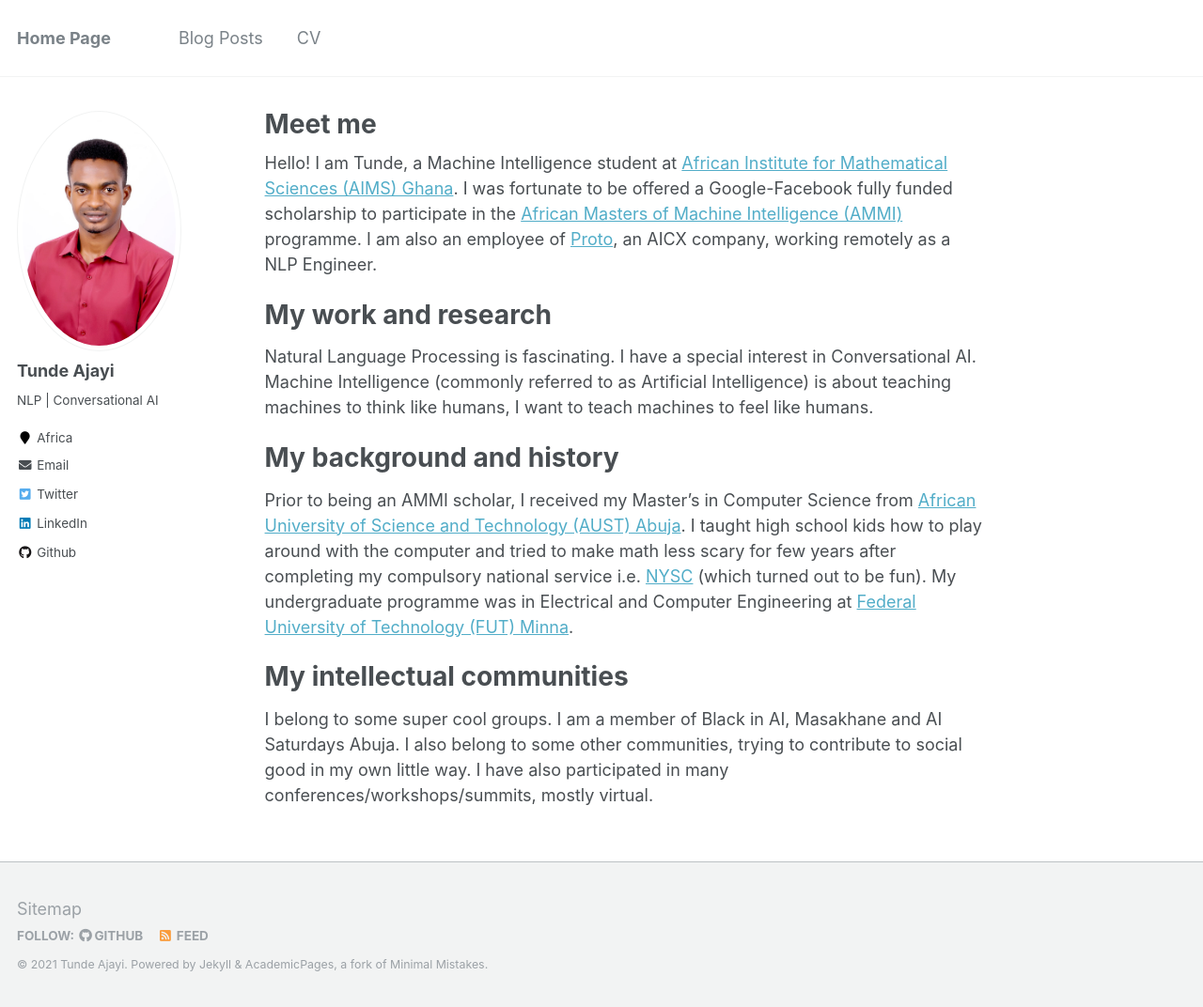
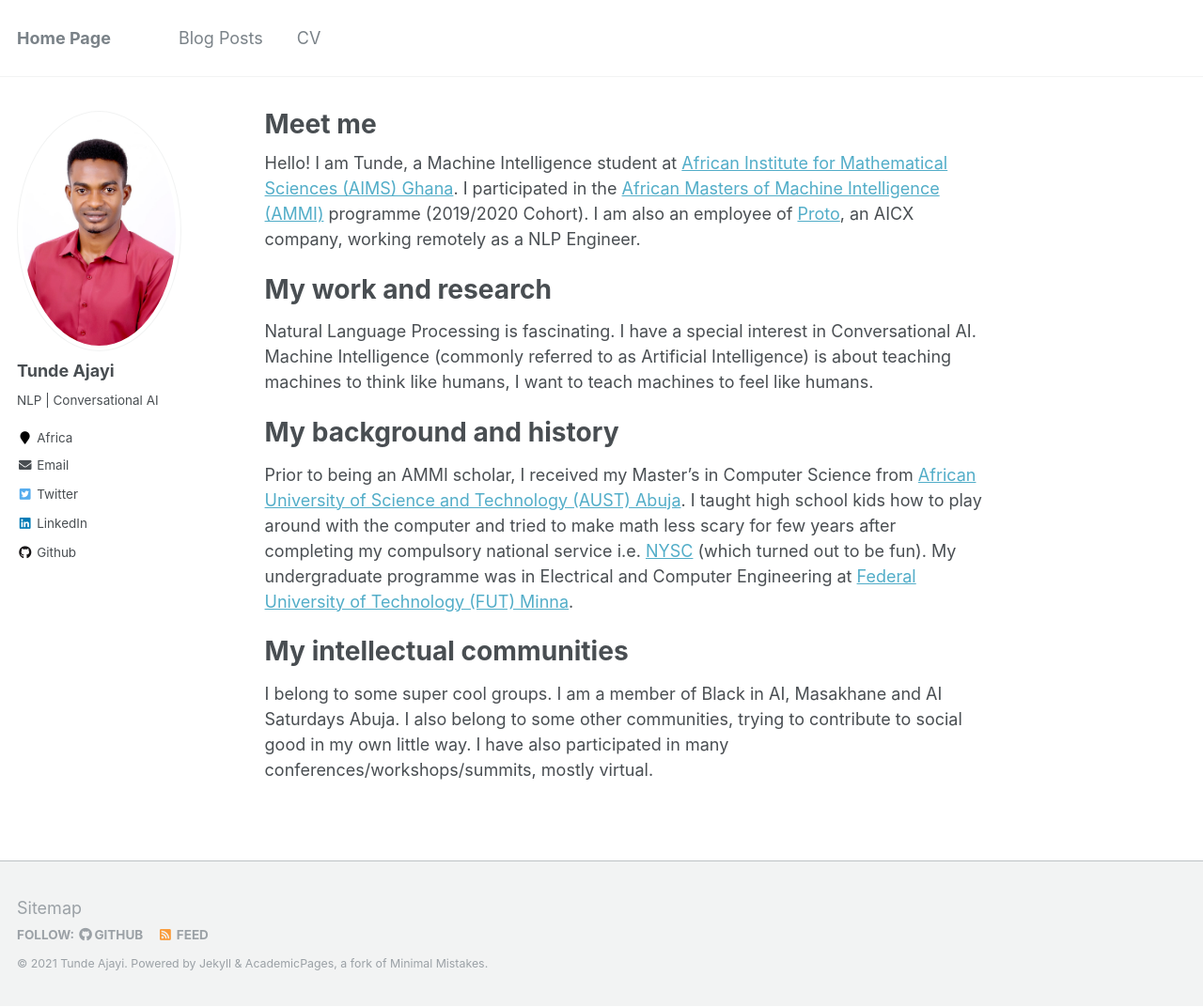
Before and after one commit to tundeajayi/tundeajayi.github.io, a Jekyll site: the page built from _pages/about.md, in a window 1280 px wide and 1072 px high. Shown: the whole window at 94% size. Built offline with Jekyll 4.4.1, drawn with Linux system fonts in a browser that asks for light colours.

Commit message:
add about me

```diff
--- a/_pages/about.md
+++ b/_pages/about.md
@@ -8,7 +8,7 @@ redirect_from:
   - /about.html
 ---
 <!-- This is the front page of a website that is powered by the [academicpages template](https://github.com/academicpages/academicpages.github.io) and hosted on GitHub pages. [GitHub pages](https://pages.github.com) is a free service in which websites are built and hosted from code and data stored in a GitHub repository, automatically updating when a new commit is made to the respository. This template was forked from the [Minimal Mistakes Jekyll Theme](https://mmistakes.github.io/minimal-mistakes/) created by Michael Rose, and then extended to support the kinds of content that academics have: publications, talks, teaching, a portfolio, blog posts, and a dynamically-generated CV. You can fork [this repository](https://github.com/academicpages/academicpages.github.io) right now, modify the configuration and markdown files, add your own PDFs and other content, and have your own site for free, with no ads! An older version of this template powers my own personal website at [stuartgeiger.com](http://stuartgeiger.com), which uses [this Github repository](https://github.com/staeiou/staeiou.github.io). -->
-Hello! I am Tunde, a Machine Intelligence student at [African Institute for Mathematical Sciences (AIMS) Ghana](https://aims.edu.gh). I was fortunate to be offered a Google-Facebook fully funded scholarship to participate in the [African Masters of Machine Intelligence (AMMI)](https://aimsammi.org) programme. I am also an employee of [Proto](https://www.proto.cx/), an AICX company, working remotely as a NLP Engineer.
+Hello! I am Tunde, a Machine Intelligence student at [African Institute for Mathematical Sciences (AIMS) Ghana](https://aims.edu.gh). I participated in the [African Masters of Machine Intelligence (AMMI)](https://aimsammi.org) programme (2019/2020 Cohort). I am also an employee of [Proto](https://www.proto.cx/), an AICX company, working remotely as a NLP Engineer.
 
 My work and research
 ======
```
